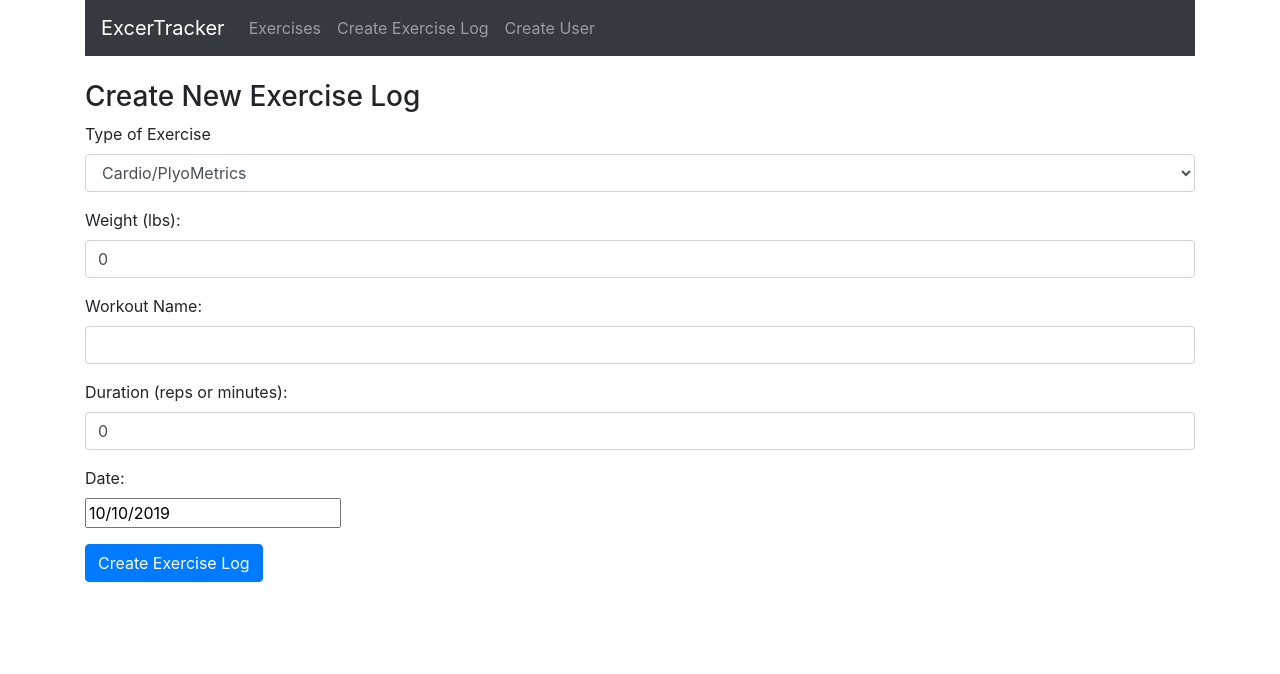
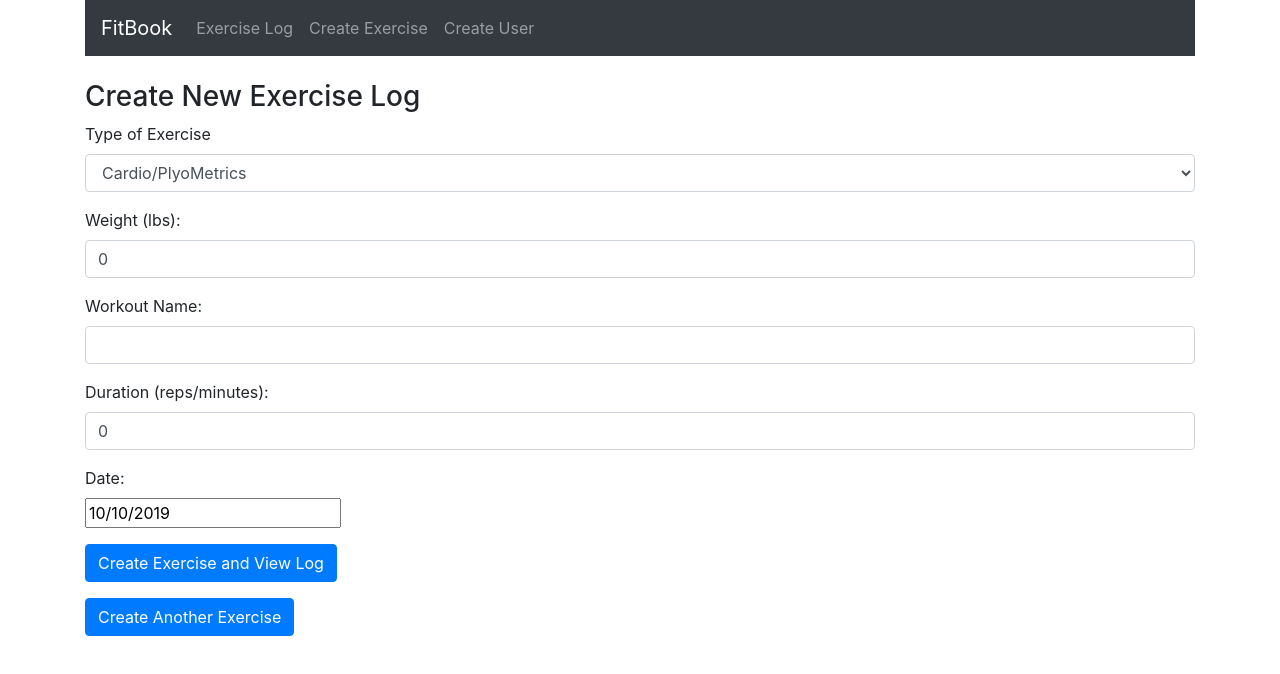
Before and after one commit to SammyNajd/FitBook, a React (Create React App) app: page /create in a window 1280 px wide. Shown: the top 674 px of the page. Built offline with nearby package versions, Linux system fonts and the light colour scheme; no server answers.

Commit message:
Added data validation for weight and duration, they accept only numbers now. Created create new exercise button for user. Current bug is that the required field of Workout Name is not acting as a required field. You can submit the form with that field empty.

```diff
--- a/src/components/create-exercise.component.js
+++ b/src/components/create-exercise.component.js
@@ -15,6 +15,8 @@ export default class CreateExercise extends Component{
         this.onChangeDuration = this.onChangeDuration.bind(this);
         this.onChangeDate = this.onChangeDate.bind(this);
         this.onSubmit = this.onSubmit.bind(this);
+        this.postExercise = this.postExercise.bind(this);
+        this.onSubmitCreateNewExercise = this.onSubmitCreateNewExercise.bind(this);
 
         // State is a variable in REACT
         // ex you do not use let var =...
@@ -22,14 +24,13 @@ export default class CreateExercise extends Component{
             weight: 0,
             typeOfExercise: 'Cardio/PlyoMetrics',
             description:'',
-            duration:0,
+            duration: 0,
             date: new Date(),
-            users: []
+            users: [],
+            redir: true
         }
     }
 
-    // React lifecycle method, automatically called by react
-    // called right before anything loads on the page
     componentDidMount() {
         axios.get('http://localhost:5000/users/')
           .then(response => {
@@ -46,16 +47,17 @@ export default class CreateExercise extends Component{
 
       }
 
-    // Change the user name
-    // Always use setState, never just reassign values
+
     onChangeWeight(e){
-        this.setState({
-            weight: e.target.value
-        })
+        const reg = /^[0-9\b]+$/;
+        if(e.target.value === '' || reg.test(e.target.value)){
+            this.setState({
+                weight: Number(e.target.value)
+            })
+        }
     }
 
     onChangeTypeOfExercise(e){
-        console.log(e.target.value);
         this.setState({
             typeOfExercise: e.target.value
         })
@@ -67,13 +69,14 @@ export default class CreateExercise extends Component{
         })
     }
 
-
     onChangeDuration(e){
-        this.setState({
-            duration: e.target.value
-        })
+        const reg = /^[0-9\b]+$/;
+        if(e.target.value === '' || reg.test(e.target.value)){
+            this.setState({
+                duration: Number(e.target.value)
+            })
+        }
     }
-
 
     onChangeDate(date){
         this.setState({
@@ -81,9 +84,7 @@ export default class CreateExercise extends Component{
         })
     }
 
-    onSubmit(e){
-        e.preventDefault();
-
+    postExercise(){
         const exercise = {
             weight: this.state.weight,
             typeOfExercise: this.state.typeOfExercise,
@@ -91,13 +92,31 @@ export default class CreateExercise extends Component{
             duration: this.state.duration,
             date: this.state.date
         }
+        console.log(exercise);
 
         axios.post('http://localhost:5000/exercises/add', exercise)
             .then(res => console.log(res.data));
+    }
 
-        console.log(exercise);
+    onSubmit(e){
+        e.preventDefault();
+        this.postExercise();
+        this.redirectWindow(true);
+    }
 
-        window.location = '/';
+    onSubmitCreateNewExercise(e){
+        e.preventDefault();
+        this.postExercise();
+        this.redirectWindow(false);
+    }
+
+    redirectWindow(red){
+        if(red){
+            window.location = '/'
+        }
+        else{
+            window.location.reload();
+        }
     }
 
     //left off at 11134
@@ -137,7 +156,7 @@ export default class CreateExercise extends Component{
                             />
                     </div>
                     <div className="form-group">
-                        <label> Duration (reps or minutes): </label>
+                        <label> Duration (reps/minutes): </label>
                         <input
                             type="text"
                             className="form-control"
@@ -156,8 +175,9 @@ export default class CreateExercise extends Component{
                     </div>
 
                     <div className="form-group">
-                        <input type="submit" value="Create Exercise Log" className="btn btn-primary" />
+                        <input type="submit" onClick={this.onSubmit} value="Create Exercise and View Log" className="btn btn-primary" />
                     </div>
+                    <input type="submit" onClick={this.onSubmitCreateNewExercise} value="Create Another Exercise" className="btn btn-primary" />
                 </form>
             </div>
         )
--- a/src/components/edit-exercise.component.js
+++ b/src/components/edit-exercise.component.js
@@ -29,10 +29,10 @@ export default class EditExercise extends Component {
     axios.get('http://localhost:5000/exercises/'+this.props.match.params.id)
       .then(response => {
         this.setState({
-          weight: response.data.weight,
+          weight: Number(response.data.weight),
           description: response.data.description,
           typeOfExercise: response.data.typeOfExercise,
-          duration: response.data.duration,
+          duration: Number(response.data.duration),
           date: new Date(response.data.date)
         })
       })
@@ -54,10 +54,13 @@ export default class EditExercise extends Component {
 
   }
 
-  onChangeWeight(e) {
+  onChangeWeight(e){
+    const reg = /^[0-9\b]+$/;
+    if(e.target.value === '' || reg.test(e.target.value)){
         this.setState({
-      weight: e.target.value
+            weight: Number(e.target.value)
         })
+    }
 }
   onChangeTypeOfExercise(e) {
     this.setState({
@@ -71,10 +74,13 @@ export default class EditExercise extends Component {
     })
   }
 
-  onChangeDuration(e) {
+  onChangeDuration(e){
+    const reg = /^[0-9\b]+$/;
+    if(e.target.value === '' || reg.test(e.target.value)){
         this.setState({
-      duration: e.target.value
+            duration: Number(e.target.value)
         })
+    }
 }
 
   onChangeDate(date) {
--- a/src/components/navbar.component.js
+++ b/src/components/navbar.component.js
@@ -7,14 +7,14 @@ export default class Navbar extends Component {
   render() {
     return (
       <nav className="navbar navbar-dark bg-dark navbar-expand-lg">
-        <Link to="/" className="navbar-brand">ExcerTracker</Link>
+        <Link to="/" className="navbar-brand">FitBook</Link>
         <div className="collpase navbar-collapse">
         <ul className="navbar-nav mr-auto">
           <li className="navbar-item">
-          <Link to="/" className="nav-link">Exercises</Link>
+          <Link to="/" className="nav-link">Exercise Log</Link>
           </li>
           <li className="navbar-item">
-          <Link to="/create" className="nav-link">Create Exercise Log</Link>
+          <Link to="/create" className="nav-link">Create Exercise</Link>
           </li>
           <li className="navbar-item">
           <Link to="/user" className="nav-link">Create User</Link>
```
Lines whose indentation alone changed are shown as unchanged.
